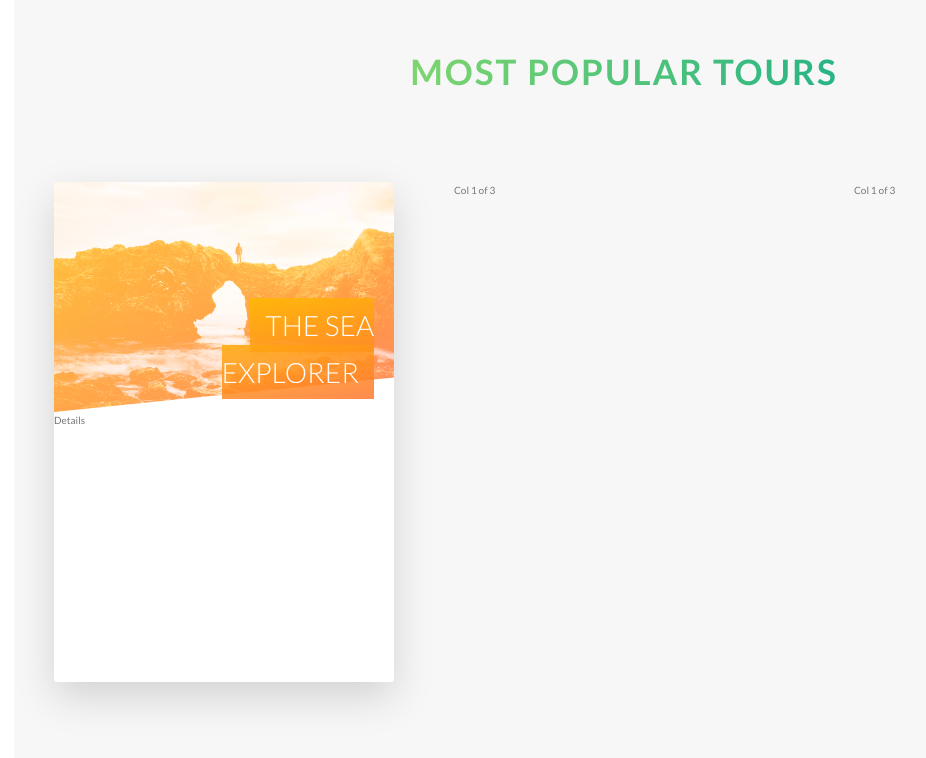
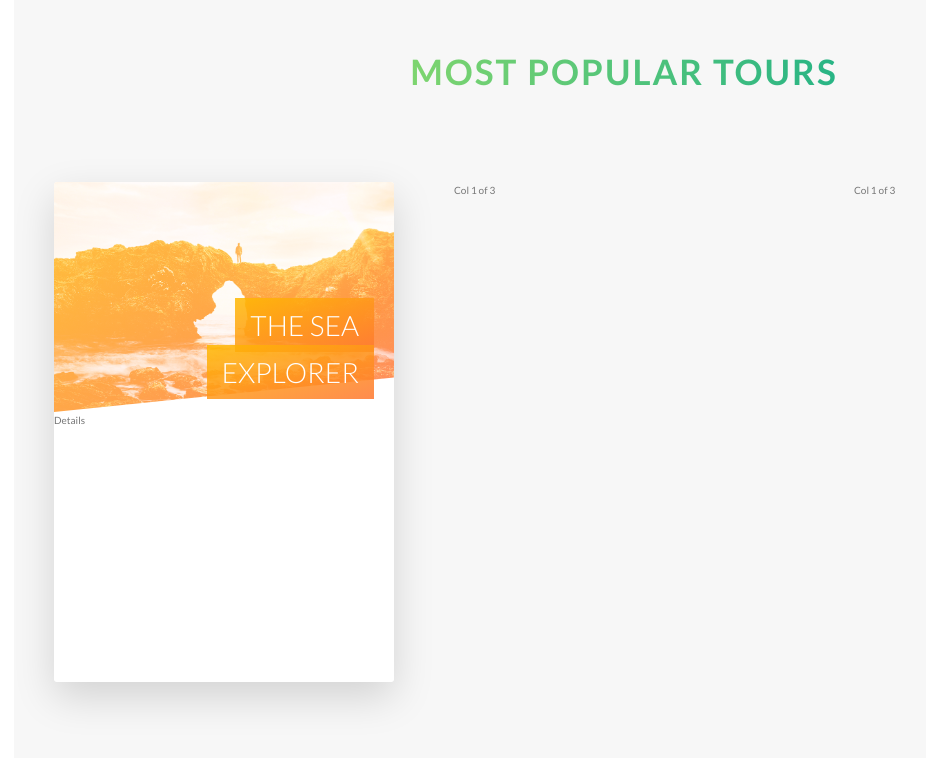
Before and after one commit to taylor009/Natours, a website: page index.html in a window 1280 px wide. Shown: the part 2310-3068 px from the top of the page, without its empty margins (16-942 px from the left). Drawn offline with Linux system fonts and the light colour scheme.

Commit message:
Created front side of card one

```diff
--- a/sass/components/_card.scss
+++ b/sass/components/_card.scss
@@ -73,6 +73,8 @@
 
   &__heading-span{
     padding: 1rem 1.5rem;
+    -webkit-box-decoration-break: clone;
+    box-decoration-break: clone;
     &--1{
       background-image: linear-gradient(to right bottom, rgba($color-secondary-light, .85), rgba($color-secondary-dark, .85));
     }
```
Also changed, not shown: css/style.css.
